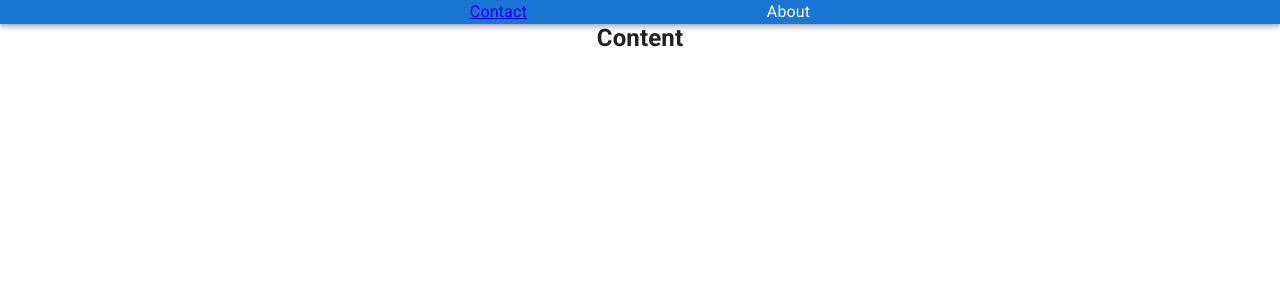
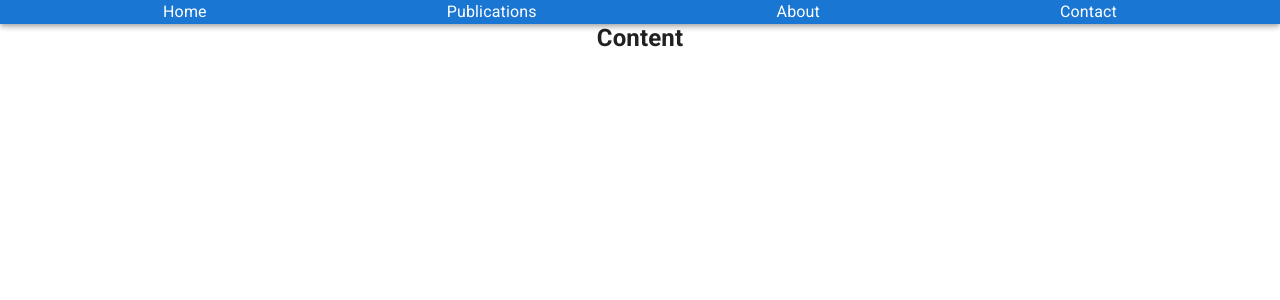
Before and after one commit to twalker7/tightrope-magazine-landing, a React (Create React App) app: page / in a window 1280 px wide. Shown: the top 300 px of the page. Built offline with nearby package versions, Linux system fonts and the light colour scheme.

Commit message:
added nav bar links (4)

```diff
--- a/src/components/Nav/index.js
+++ b/src/components/Nav/index.js
@@ -9,11 +9,17 @@ return (
 
                 <Grid container spacing={30} justifyContent="center"  >
                     <Grid item >
-                    <a href="tel:3237870411">  Contact </a>
+                    <a href={()=>false}>Home</a>
 
                     </Grid>
                     <Grid item>
-                       <a>About</a>
+                       <a href={()=> false}>Publications</a>
+                    </Grid>
+                    <Grid item>
+                        <a href={()=> false}>About</a>
+                    </Grid>
+                    <Grid item>
+                        <a href={()=> false}>Contact</a>
                     </Grid>
 
                 </Grid>
```
